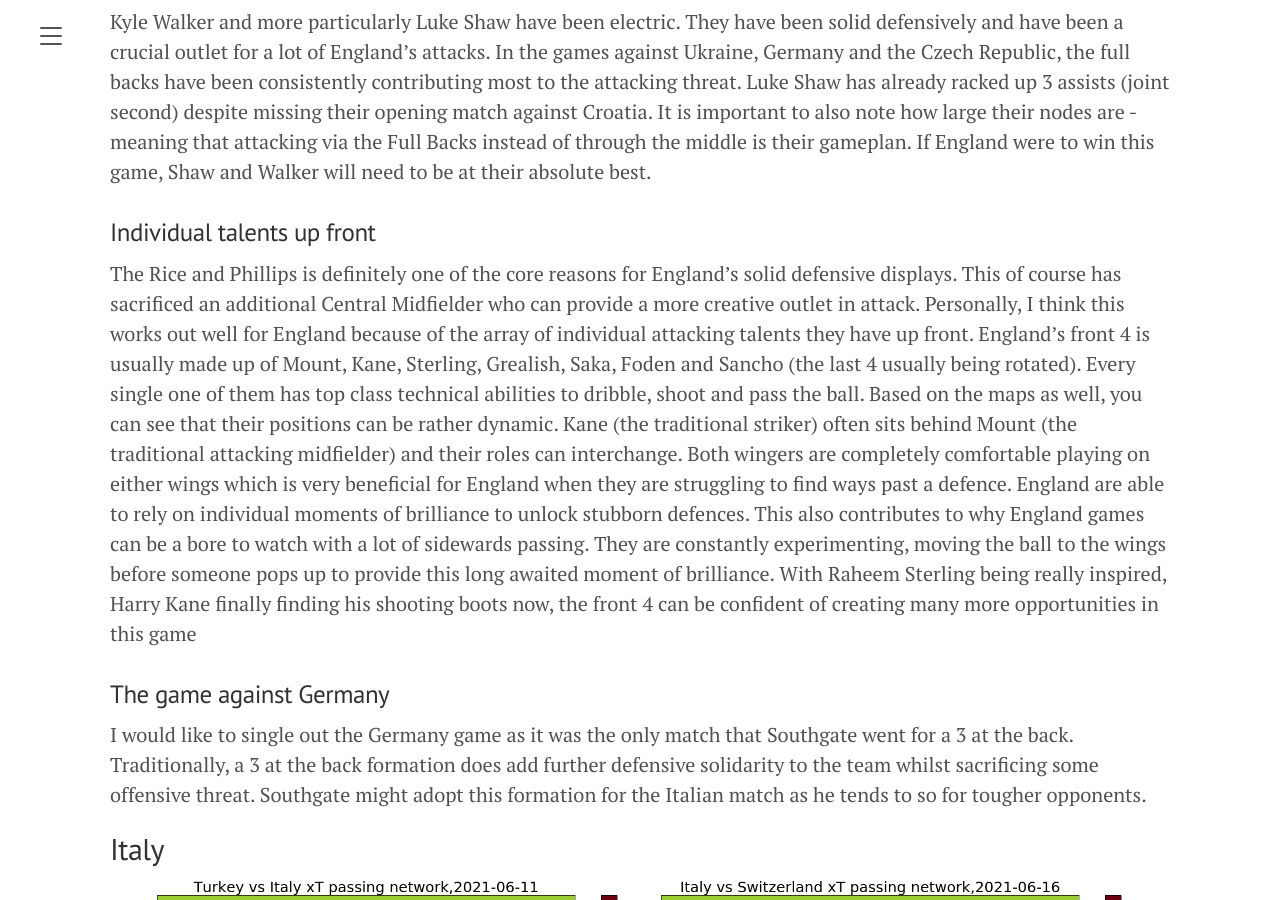
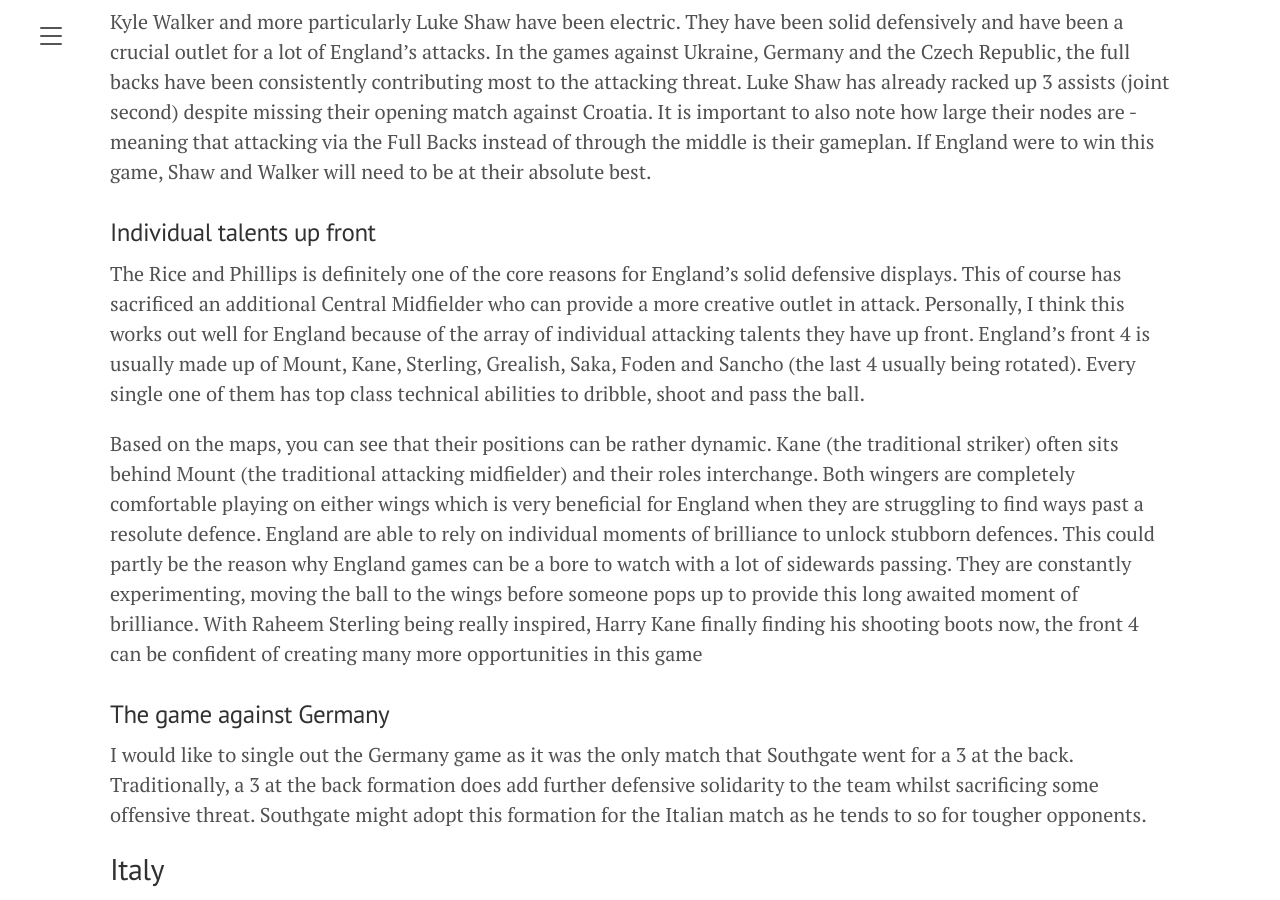
Before and after one commit to chuazy94/zy_blog_2, a Jekyll site: the page built from _posts/2021-07-09-euros-preview-finals.md, in a window 1280 px wide and 900 px high, scrolled down 2917 px. Built offline with Jekyll 4.4.1, drawn with Linux system fonts in a browser that asks for light colours.

Commit message:
Update 2021-07-09-euros-preview-finals.md

```diff
--- a/_posts/2021-07-09-euros-preview-finals.md
+++ b/_posts/2021-07-09-euros-preview-finals.md
@@ -55,7 +55,9 @@ In my previous post, I described the importance of passing networks. In addition
 
 ### Individual talents up front
 
-The Rice and Phillips is definitely one of the core reasons for England's solid defensive displays. This of course has sacrificed an additional Central Midfielder who can provide a more creative outlet in attack. Personally, I think this works out well for England because of the array of individual attacking talents they have up front. England's front 4 is usually made up of Mount, Kane, Sterling, Grealish, Saka, Foden and Sancho (the last 4 usually being rotated). Every single one of them has top class technical abilities to dribble, shoot and pass the ball. Based on the maps as well, you can see that their positions can be rather dynamic. Kane (the traditional striker) often sits behind Mount (the traditional attacking midfielder) and their roles can interchange. Both wingers are completely comfortable playing on either wings which is very beneficial for England when they are struggling to find ways past a defence. England are able to rely on individual moments of brilliance to unlock stubborn defences. This also contributes to why England games can be a bore to watch with a lot of sidewards passing. They are constantly experimenting, moving the ball to the wings before someone pops up to provide this long awaited moment of brilliance.  With Raheem Sterling being really inspired, Harry Kane finally finding his shooting boots now, the front 4 can be confident of creating many more opportunities in this game
+The Rice and Phillips is definitely one of the core reasons for England's solid defensive displays. This of course has sacrificed an additional Central Midfielder who can provide a more creative outlet in attack. Personally, I think this works out well for England because of the array of individual attacking talents they have up front. England's front 4 is usually made up of Mount, Kane, Sterling, Grealish, Saka, Foden and Sancho (the last 4 usually being rotated). Every single one of them has top class technical abilities to dribble, shoot and pass the ball.
+
+Based on the maps, you can see that their positions can be rather dynamic. Kane (the traditional striker) often sits behind Mount (the traditional attacking midfielder) and their roles interchange. Both wingers are completely comfortable playing on either wings which is very beneficial for England when they are struggling to find ways past a resolute defence. England are able to rely on individual moments of brilliance to unlock stubborn defences. This could partly be the reason why England games can be a bore to watch with a lot of sidewards passing. They are constantly experimenting, moving the ball to the wings before someone pops up to provide this long awaited moment of brilliance.  With Raheem Sterling being really inspired, Harry Kane finally finding his shooting boots now, the front 4 can be confident of creating many more opportunities in this game
 
 ### The game against Germany
 
```
